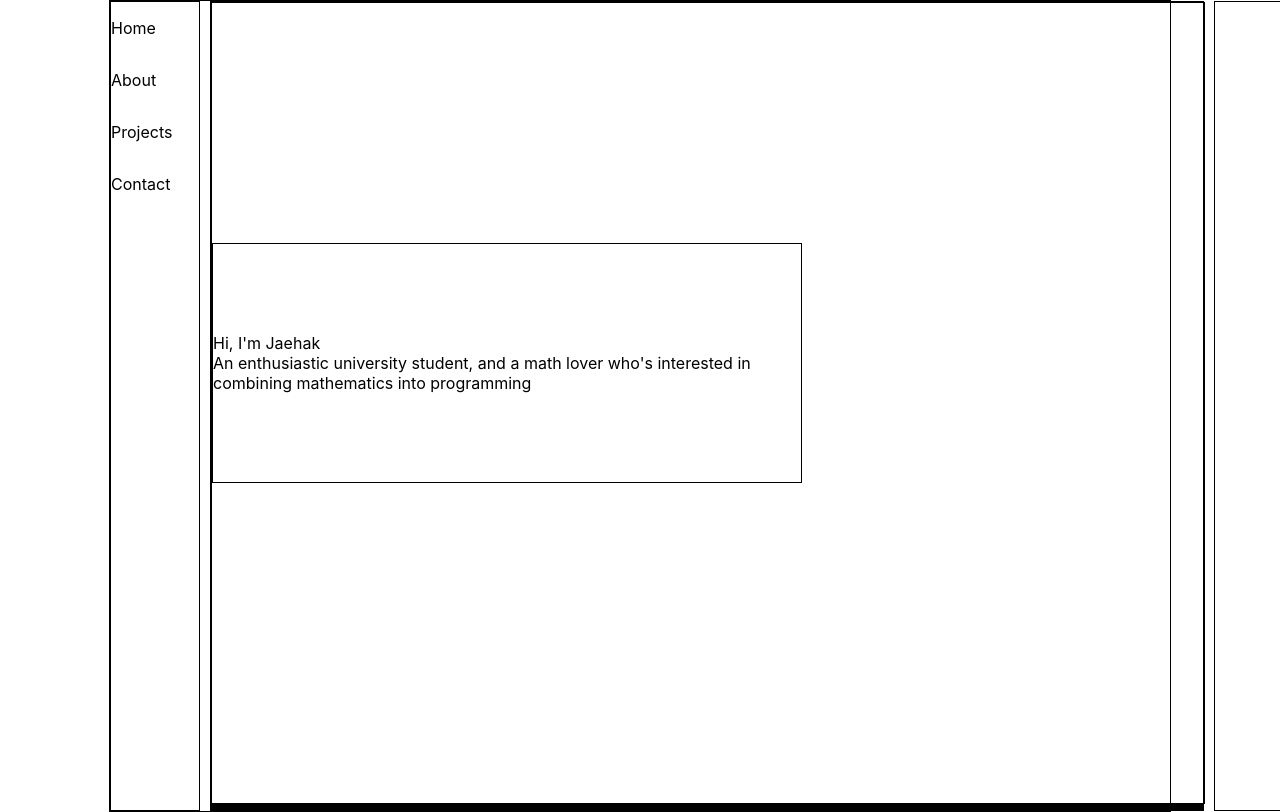
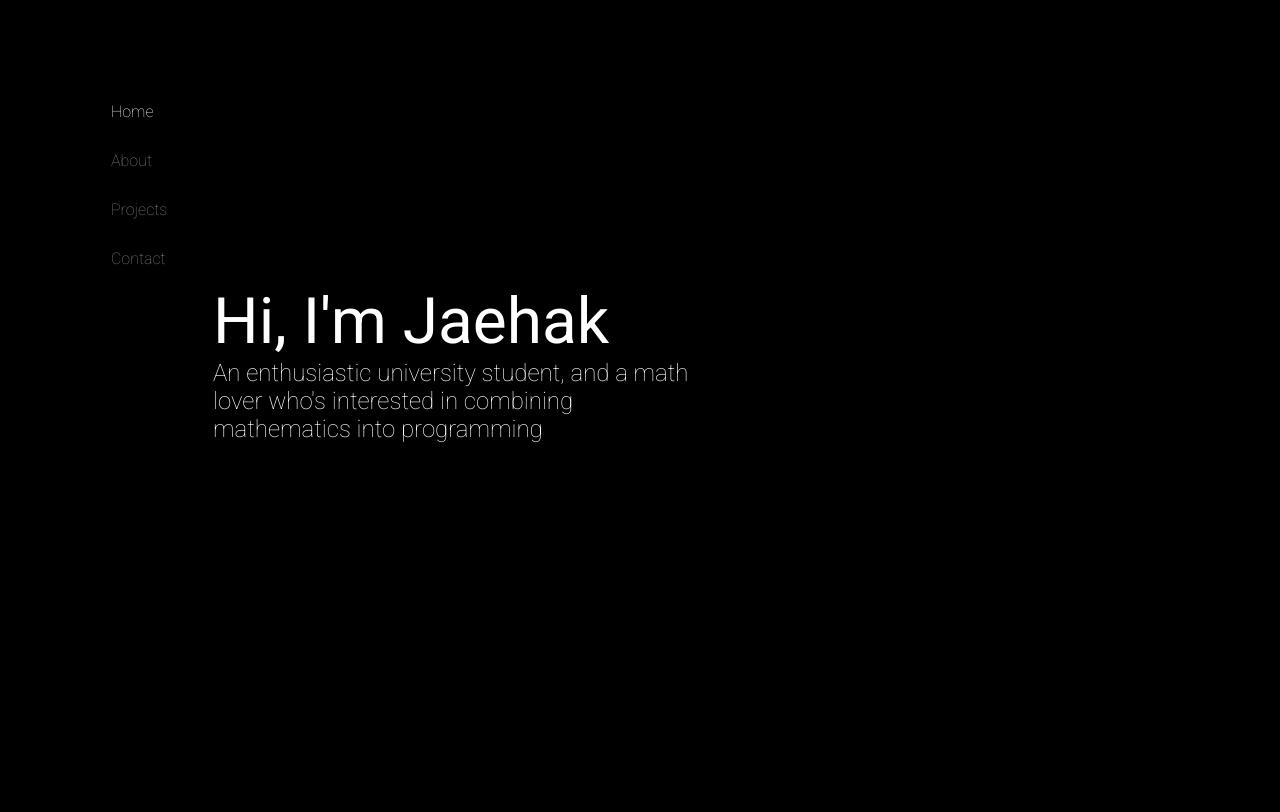
Before and after one commit to hagi0929/hagi0929.github.io, a React (Create React App) app: page / in a window 1280 px wide. Shown: the top 812 px of the page. Built offline with nearby package versions, Linux system fonts and the light colour scheme.

Commit message:
made grid structure of App, home, and menu.

```diff
--- a/src/App.scss
+++ b/src/App.scss
@@ -1,7 +1,11 @@
+$primary-color: white;
+$background-color: black;
 .App {
   display: flex;
   width: 100%;
   justify-content: center;
+  background-color: $background-color;
+  color: $primary-color;
 }
 
 .App-logo {
@@ -18,9 +22,7 @@
     "left aboutMe right"
     "left projects right"
     "left contacts right";
-  div {
-    margin: 0;
-    padding: 0;
+  > div {
   }
   .gridLeftSpace {
     grid-area: left;
--- a/src/App.tsx
+++ b/src/App.tsx
@@ -25,7 +25,7 @@ function App() {
     <div className="App">
       <div className={"layoutMain"}>
         <div className={"gridLeftSpace"}>
-          <NavBar/>
+          <NavBar options={["lightFont",0," focus"]}/>
         </div>
         <div className={"gridHome"}>
           <Home />
--- a/src/components/floatItems/navBar.scss
+++ b/src/components/floatItems/navBar.scss
@@ -1,4 +1,22 @@
-.navBarContainer {
+.navBar {
+  margin: 0;
+  padding: 0;
+}
+.navBarMenu {
+  position: fixed;
+  padding: 100px 0 0 0;
   display: flex;
   flex-direction: column;
+  a {
+    margin: 0;
+    padding: 0 0 30px 0;
+    opacity: 50%;
+    mix-blend-mode: difference;
+  }
 }
+.focus {
+  opacity: 100% !important;
+}
+.lightFont {
+  font-weight: 100;
+}
--- a/src/components/floatItems/navBar.tsx
+++ b/src/components/floatItems/navBar.tsx
@@ -1,10 +1,20 @@
 import "./navBar.scss";
-function NavBar() {
-  return <div className={"navBarContainer"}>
-    <p>Home</p>
-    <p>About</p>
-    <p>Projects</p>
-    <p>Contact</p>
-  </div>;
+interface NavBarPropType {
+  options: any;
+}
+function NavBar(props: NavBarPropType) {
+  let focus = Array(5).fill(props.options[0]);
+  focus[props.options[1]] += props.options[2];
+  return (
+    <div className={"navBar"}>
+      <div className={"navBarMenu"}>
+        <a className={focus[0]}>Home</a>
+        <a className={focus[1]}>About</a>
+        <a className={focus[3]}>Projects</a>
+        <a className={focus[4]}>Contact</a>
+      </div>
+      <style>{}</style>
+    </div>
+  );
 }
 export default NavBar;
--- a/src/components/home/home.scss
+++ b/src/components/home/home.scss
@@ -5,7 +5,7 @@
   grid-template-rows: 30vh 30vh 40vh;
   grid-template-areas:
     ". . . . . . . . . ."
-    "header header header header header header . . . ."
+    "header header header header header . . . . ."
     ". . . . . . . . . .";
   .homeHeader {
     grid-area: header;
@@ -13,7 +13,13 @@
     display: flex;
     justify-content: center;
     flex-direction: column;
-
+    > .homeHeaderTitle {
+      font-size: 64px;
+    }
+    > .homeHeaderContent {
+      font-size: 24px;
+      font-weight: 100;
+    }
   }
 }
 @media (min-width: 1080px) {
--- a/src/index.css
+++ b/src/index.css
@@ -1,13 +1,21 @@
+@import url("https://fonts.googleapis.com/css2?family=Roboto:wght@100;400;900&display=swap");
+
 body {
   margin: 0;
-  font-family: -apple-system, BlinkMacSystemFont, 'Segoe UI', 'Roboto', 'Oxygen',
-    'Ubuntu', 'Cantarell', 'Fira Sans', 'Droid Sans', 'Helvetica Neue',
-    sans-serif;
+  font-family: "Roboto", sans-serif;
   -webkit-font-smoothing: antialiased;
   -moz-osx-font-smoothing: grayscale;
 }
 
 code {
-  font-family: source-code-pro, Menlo, Monaco, Consolas, 'Courier New',
+  font-family: source-code-pro, Menlo, Monaco, Consolas, "Courier New",
     monospace;
 }
+::-moz-selection {
+  background: #41fffd;
+  color: #000;
+}
+::selection {
+  background: #41fffd;
+  color: #000;
+}
```
